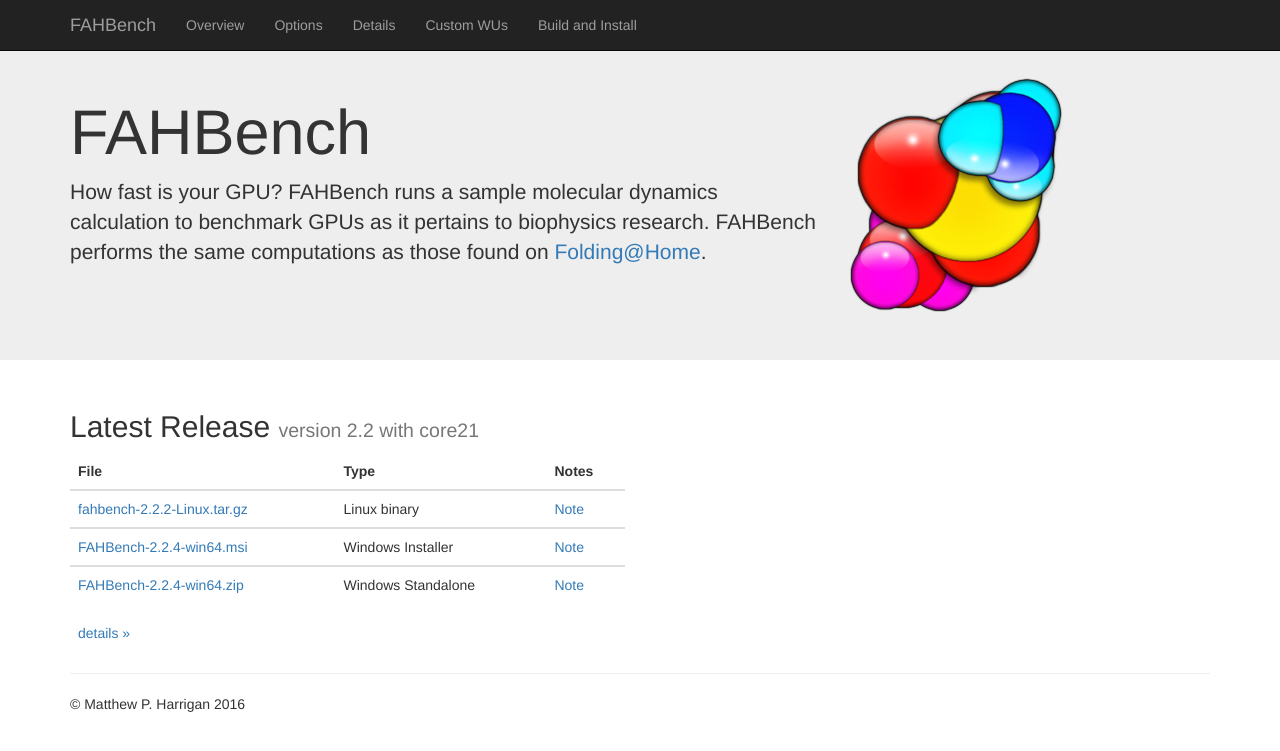
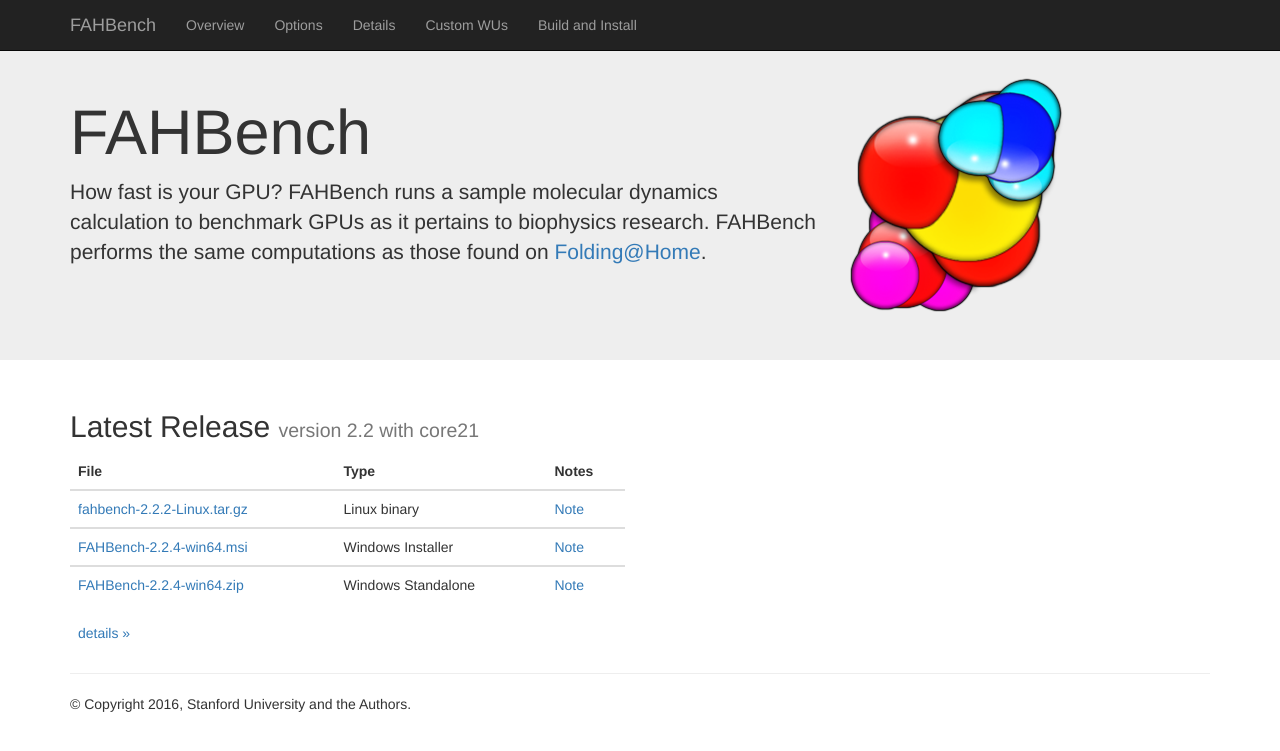
Before and after one commit to fahbench/fahbench.github.io, a Jekyll site: the page built from index.md, in a window 1280 px wide. Shown: the top 751 px of the page. Built offline with Jekyll 4.4.1, drawn with Linux system fonts in a browser that asks for light colours; nearby versions of some CDN libraries.

Commit message:
Remove my name from copyright

```diff
--- a/_includes/copyright.html
+++ b/_includes/copyright.html
@@ -1,7 +1,7 @@
 <div class="container">
   <hr>
   <footer>
-    <p>&copy; Matthew P. Harrigan 2016</p>
+    <p>&copy; Copyright 2016, Stanford University and the Authors.</p>
     {% if {{page.footer}} %}
     <p>{{page.footer}}</p>
     {% endif%}
```
